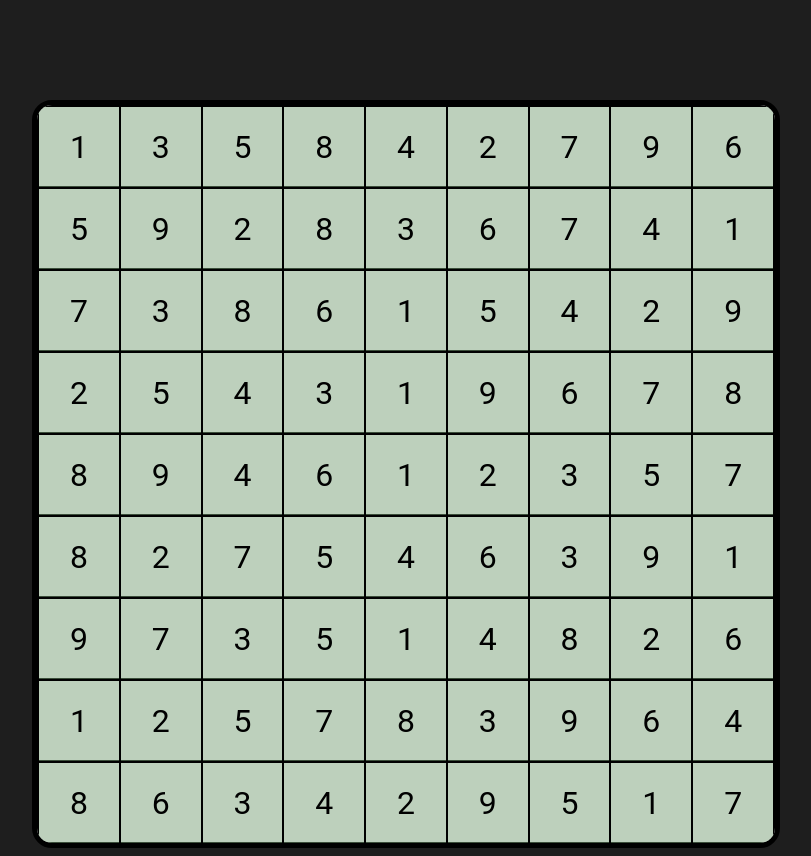
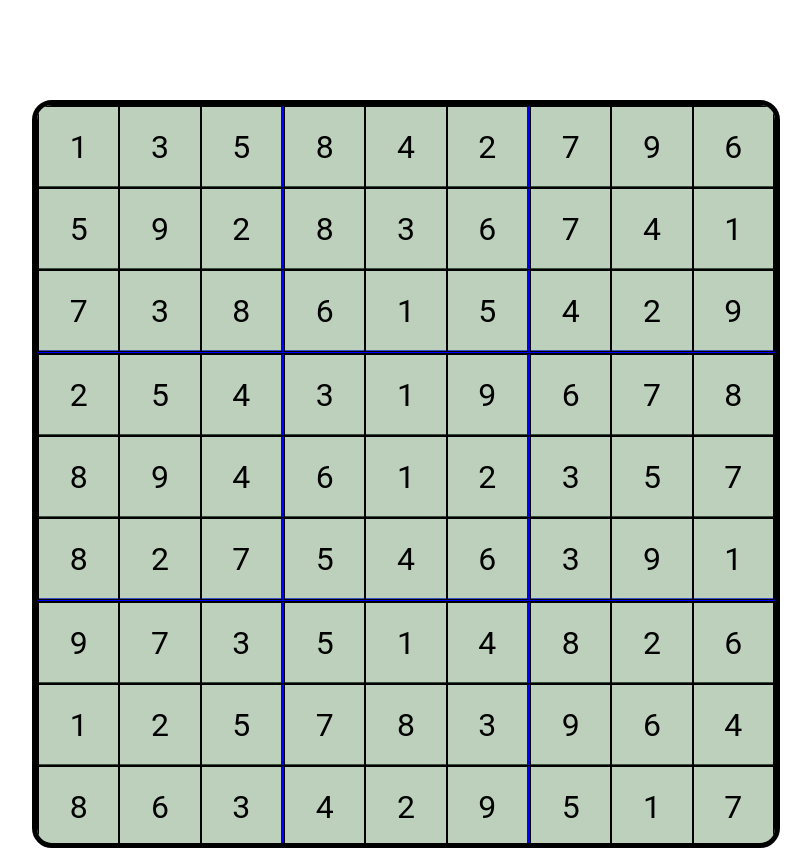
Before and after one commit to IvanTicona/Sudoku-Algorithm, a React (Vite) app: page / in a window 1280 px wide. Shown: the whole page, without its empty margins (234-1045 px from the left). Built offline with nearby package versions, Linux system fonts and the light colour scheme.

Commit message:
Calculando complejidad

```diff
--- a/src/App.css
+++ b/src/App.css
@@ -1,5 +1,4 @@
 body {
-  background: rgb(30, 30, 30);
   margin-top: 100px;
   display: flex;
   flex-direction: row;
@@ -31,12 +30,26 @@ body {
   border: 1px solid black;
 }
 
+.col:nth-child(3){
+  border-right: 3px solid blue;
+}
+.col:nth-child(6){
+  border-right: 3px solid blue;
+}
+
 .row{
   height: 80px;
   background-color:rgb(240, 240, 240);
   display: flex;
   justify-content: center;
   border: 1px solid black;
+}
+
+.row:nth-child(3){
+  border-bottom: 3px solid blue;
+}
+.row:nth-child(6){
+  border-bottom: 3px solid blue;
 }
 
 .col-empty{
@@ -48,7 +61,7 @@ body {
   display: flex;
   align-items: center;
   justify-content: center;
-border: 1px solid black;
+  border: 1px solid black;
 }
 
 .cell{
@@ -63,6 +76,14 @@ border: 1px solid black;
   cursor: pointer;
 }
 
+.col-empty:nth-child(3){
+  border-right: 3px solid blue;
+}
+
+.col-empty:nth-child(6){
+  border-right: 3px solid blue;
+}
+
 .col-empty:focus-within {
   background-color: rgba(0, 129, 176, 0.3);
 }
--- a/src/Table.jsx
+++ b/src/Table.jsx
@@ -1,35 +1,28 @@
 /* eslint-disable no-unused-vars */
-// import sudoku from "./Sudoku";
+//import sudoku from "./Sudoku";
 
 export const Table = () => {
   const nxm = [0, 1, 2, 3, 4, 5, 6, 7, 8];
 
-  let sudoku = [
-    [],
-    [],
-    [],
-    [],
-    [],
-    [],
-    [],
-    [],
-    [],
-  ];
+  let sudoku = [[], [], [], [], [], [], [], [], []];
 
   const fillSudoku = () => {
-
+    // Complejidad = ?
 
     for (let i = 0; i < sudoku.length; i++) {
+      // 2n
       for (let j = 0; j < sudoku.length; j++) {
-        while(sudoku[i].length < 9){
-          const rand = Math.floor(Math.random()*9) + 1
+        // 2n
+        while (sudoku[i].length < 9) {
+          //
+          const rand = Math.floor(Math.random() * 9) + 1; // 4
           if (!sudoku[i].includes(rand)) {
-            sudoku[i].push(rand)
+            //3
+            sudoku[i].push(rand); // 2
           }
         }
       }
     }
-
   };
 
   fillSudoku();
```
